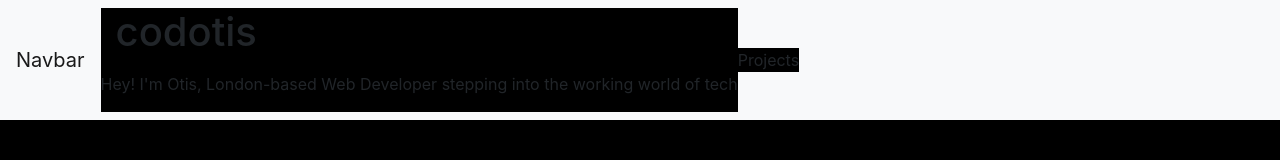
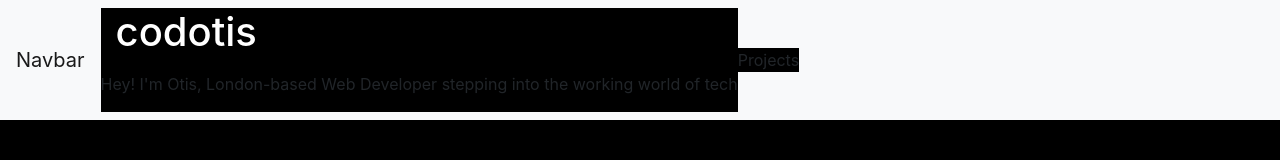
Before and after one commit to codotis/codotis-github.io, a plain HTML site: page index.html in a window 1280 px wide. Drawn offline with nearby package versions, Linux system fonts and the light colour scheme.

Commit message:
title css

```diff
--- a/css/style.css
+++ b/css/style.css
@@ -1,3 +1,7 @@
 * {
   background-color: black;
 }
+
+.title {
+  color: white;
+}
```
